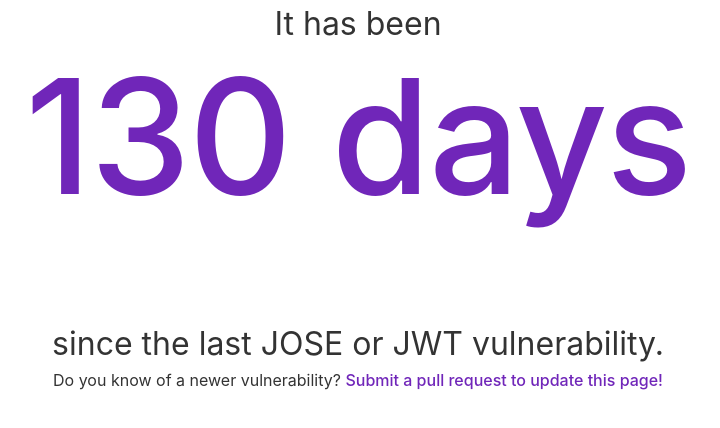
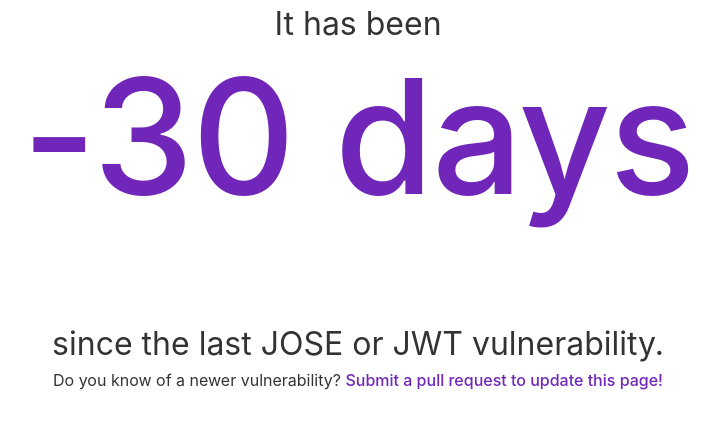
Before and after one commit to bspk/jwtf, a Gatsby site: page / in a window 1280 px wide. Shown: the whole page, without its empty margins (282-1002 px from the left). Built offline with nearby package versions, Linux system fonts and the light colour scheme; Gatsby itself is replaced by a stand-in of ours.

Commit message:
reset counter because of jsonwebtoken

```diff
--- a/src/components/vuln.js
+++ b/src/components/vuln.js
@@ -1,6 +1,6 @@
 const vuln = {
-  url: "https://cve.mitre.org/cgi-bin/cvename.cgi?name=CVE-2022-36083",
-  date: new Date(2022, 7, 15)
+  url: "https://cve.mitre.org/cgi-bin/cvename.cgi?name=2022-23539",
+  date: new Date(2022, 12, 22)
 };
 
 export default vuln
```
